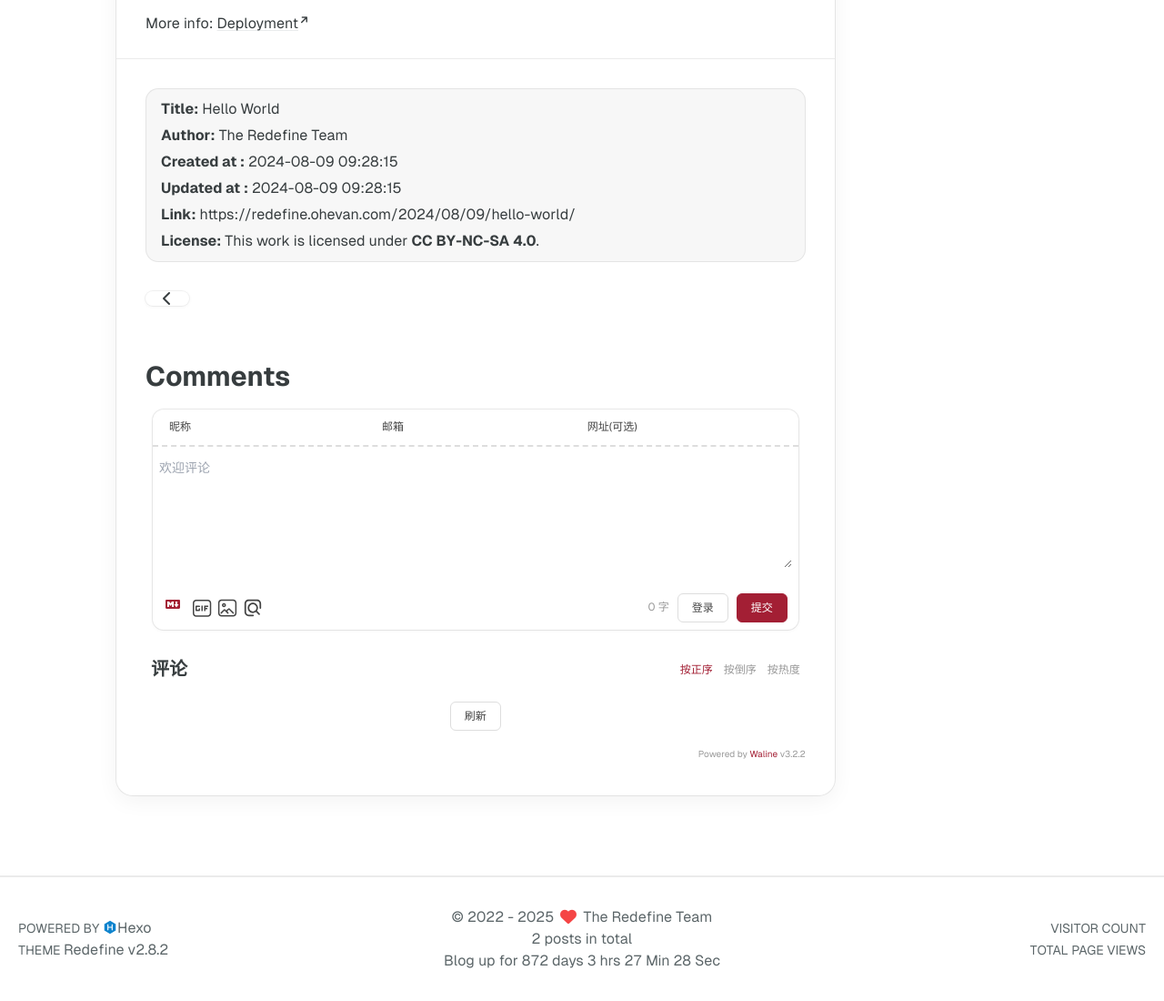
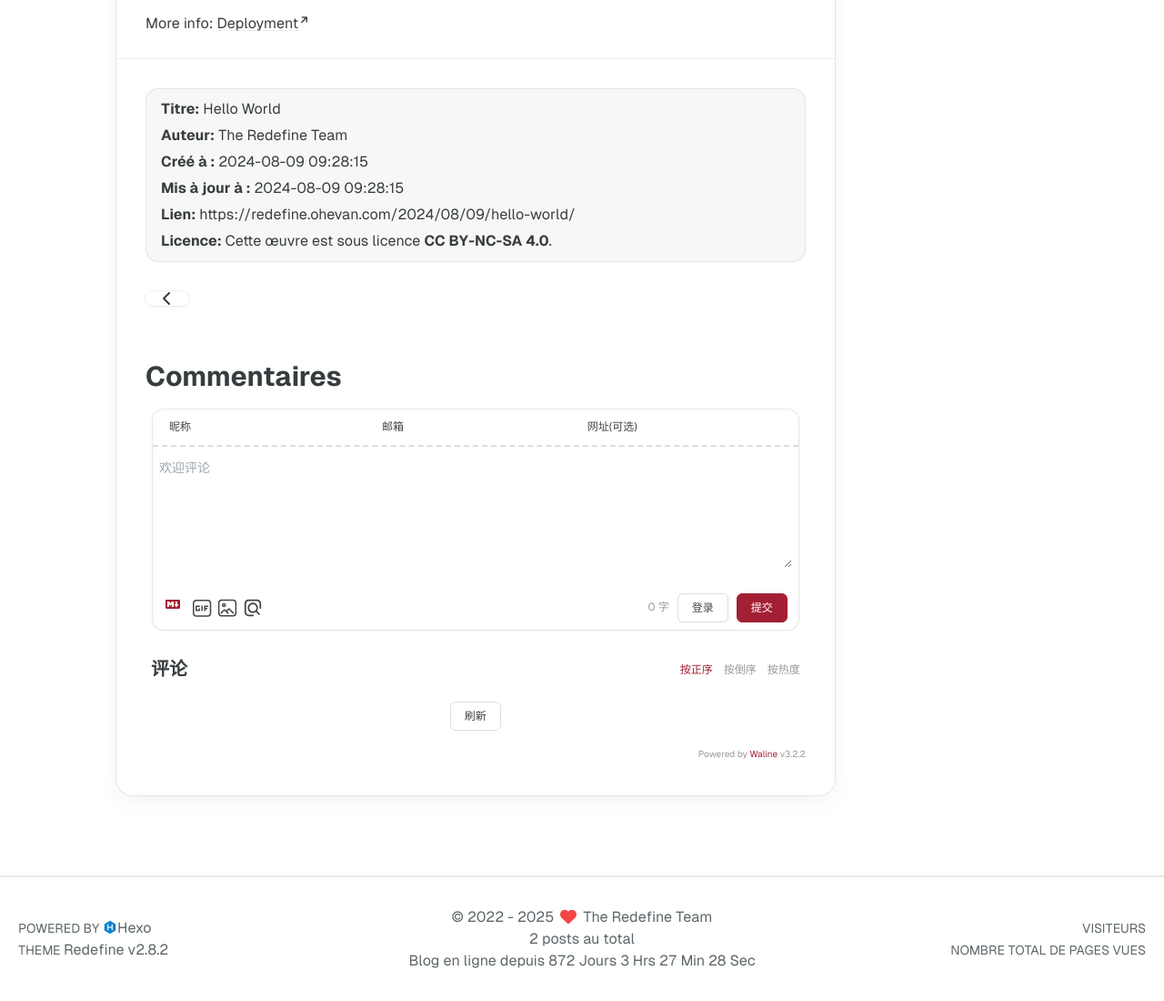
Before and after one commit to leisair/mojito.github.io, a plain HTML site: page 2024/08/09/hello-world/index.html in a window 1280 px wide. Shown: the part 1300-2400 px from the top of the page at 91% size. Drawn offline with Linux system fonts and the light colour scheme; no server answers.

Commit message:
Site updated: 2025-01-05 23:12:36

```diff
--- a/2024/08/09/hello-world/index.html
+++ b/2024/08/09/hello-world/index.html
@@ -152,7 +152,7 @@
                                    href="/"
                                         >
                                     <i class="fa-regular fa-house fa-fw"></i>
-                                    HOME
+                                    ACCUEIL
 
                                 </a>
 
@@ -186,7 +186,7 @@
                            href="/"
                         >
                             <span>
-                                HOME
+                                ACCUEIL
                             </span>
 
                                 <i class="fa-regular fa-house fa-sm fa-fw"></i>
@@ -209,7 +209,7 @@
     </a>
     <a class="item tag-count-item flex flex-col justify-center items-center w-20" href="/categories">
         <div class="number text-2xl sm:text-xl text-second-text-color font-semibold">0</div>
-        <div class="label text-third-text-color text-sm">Categories</div>
+        <div class="label text-third-text-color text-sm">Catégories</div>
     </a>
     <a class="item tag-count-item flex flex-col justify-center items-center w-20" href="/archives">
         <div class="number text-2xl sm:text-xl text-second-text-color font-semibold">2</div>
@@ -258,14 +258,14 @@
         <i class="fa-regular fa-pen-fancy"></i>&nbsp;
         <span class="desktop">2024-08-09 09:28:15</span>
         <span class="mobile">2024-08-09 09:28:15</span>
-        <span class="hover-info">Created</span>
+        <span class="hover-info">Créé</span>
     </span>
 
         <span class="article-date article-meta-item">
             <i class="fa-regular fa-wrench"></i>&nbsp;
             <span class="desktop">2024-08-09 09:28:15</span>
             <span class="mobile">2024-08-09 09:28:15</span>
-            <span class="hover-info">Updated</span>
+            <span class="hover-info">Mis à jour</span>
         </span>
 
 
@@ -311,27 +311,27 @@
 		<div class="post-copyright-info w-full my-8 px-2 sm:px-6 md:px-8">
 			<div class="article-copyright-info-container">
     <ul>
-        <li><strong>Title:</strong> Hello World</li>
-        <li><strong>Author:</strong> The Redefine Team</li>
-        <li><strong>Created at
+        <li><strong>Titre:</strong> Hello World</li>
+        <li><strong>Auteur:</strong> The Redefine Team</li>
+        <li><strong>Créé à
                 :</strong> 2024-08-09 09:28:15</li>
 
             <li>
-                <strong>Updated at
+                <strong>Mis à jour à
                     :</strong> 2024-08-09 09:28:15
             </li>
 
         <li>
-            <strong>Link:</strong> https://redefine.ohevan.com/2024/08/09/hello-world/
+            <strong>Lien:</strong> https://redefine.ohevan.com/2024/08/09/hello-world/
         </li>
         <li>
             <strong>
-                License:
+                Licence:
             </strong>
 
 
 
-                This work is licensed under <a class="license" target="_blank" rel="noopener" href="https://creativecommons.org/licenses/by-nc-sa/4.0">CC BY-NC-SA 4.0</a>.
+                Cette œuvre est sous licence <a class="license" target="_blank" rel="noopener" href="https://creativecommons.org/licenses/by-nc-sa/4.0">CC BY-NC-SA 4.0</a>.
 
         </li>
     </ul>
@@ -354,7 +354,7 @@
 					</span>
 					<span class="title flex justify-center items-center">
 						<span class="post-nav-title-item"></span>
-						<span class="post-nav-item">Prev posts</span>
+						<span class="post-nav-item">Articles précédents</span>
 					</span>
 				</a>
 			</div>
@@ -369,7 +369,7 @@
 			<div class="comments-container mt-10 w-full ">
     <div id="comment-anchor" class="w-full h-2.5"></div>
     <div class="comment-area-title w-full my-1.5 md:my-2.5 text-xl md:text-3xl font-bold">
-        Comments
+        Commentaires
     </div>
 
 
@@ -414,7 +414,7 @@
 	<div class="toc-content-container">
 		<div class="post-toc-wrap">
 	<div class="post-toc">
-		<div class="toc-title">On this page</div>
+		<div class="toc-title">Sur cette page</div>
 		<div class="page-title">Hello World</div>
 		<ol class="nav"><li class="nav-item nav-level-2"><a class="nav-link" href="#Quick-Start"><span class="nav-text">Quick Start</span></a><ol class="nav-child"><li class="nav-item nav-level-3"><a class="nav-link" href="#Create-a-new-post"><span class="nav-text">Create a new post</span></a></li><li class="nav-item nav-level-3"><a class="nav-link" href="#Run-server"><span class="nav-text">Run server</span></a></li><li class="nav-item nav-level-3"><a class="nav-link" href="#Generate-static-files"><span class="nav-text">Generate static files</span></a></li><li class="nav-item nav-level-3"><a class="nav-link" href="#Deploy-to-remote-sites"><span class="nav-text">Deploy to remote sites</span></a></li></ol></li></ol>
 
@@ -443,7 +443,7 @@
 
                 <p class="post-count space-x-0.5">
                     <span>
-                        2 posts in total
+                        2  posts au total
                     </span>
 
                 </p>
@@ -454,13 +454,13 @@
             <div class="relative text-center lg:absolute lg:right-[20px] lg:top-1/2 lg:-translate-y-1/2 lg:text-right">
 
                     <span id="busuanzi_container_site_uv" class="lg:!block">
-                        <span class="text-sm">VISITOR COUNT</span>
+                        <span class="text-sm">VISITEURS</span>
                         <span id="busuanzi_value_site_uv"></span>
                     </span>
 
 
                     <span id="busuanzi_container_site_pv" class="lg:!block">
-                        <span class="text-sm">TOTAL PAGE VIEWS</span>
+                        <span class="text-sm">NOMBRE TOTAL DE PAGES VUES</span>
                         <span id="busuanzi_value_site_pv"></span>
                     </span>
 
@@ -473,7 +473,7 @@
 
 
             <div>
-                Blog up for <span class="odometer" id="runtime_days" ></span> days <span class="odometer" id="runtime_hours"></span> hrs <span class="odometer" id="runtime_minutes"></span> Min <span class="odometer" id="runtime_seconds"></span> Sec
+                Blog en ligne depuis <span class="odometer" id="runtime_days" ></span> Jours <span class="odometer" id="runtime_hours"></span> Hrs <span class="odometer" id="runtime_minutes"></span> Min <span class="odometer" id="runtime_seconds"></span> Sec
             </div>
 
 
```
Also changed, not shown: 2024/08/09/习法概/index.html (+19 -19 lines), 404.html (+7 -7 lines), archives/2024/08/index.html (+7 -7 lines), archives/2024/index.html (+7 -7 lines), archives/index.html (+7 -7 lines), index.html (+10 -10 lines).
